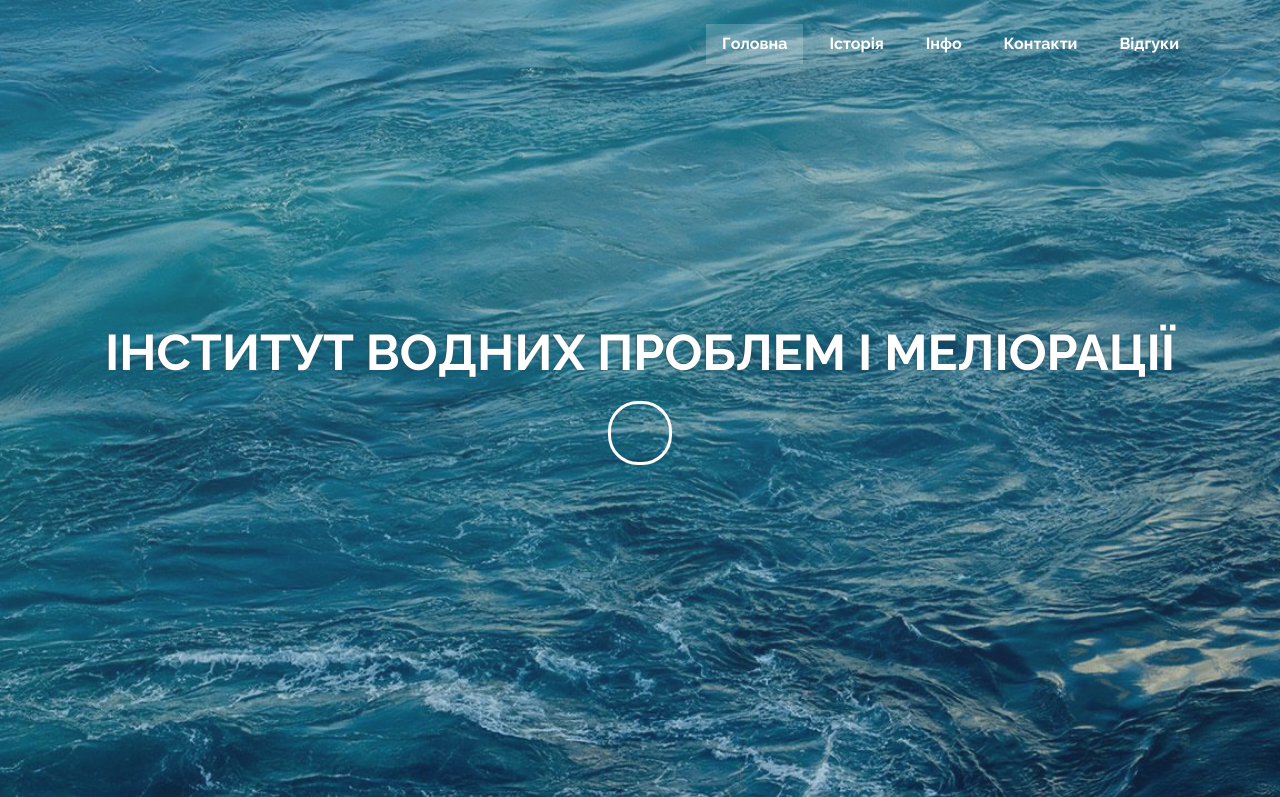
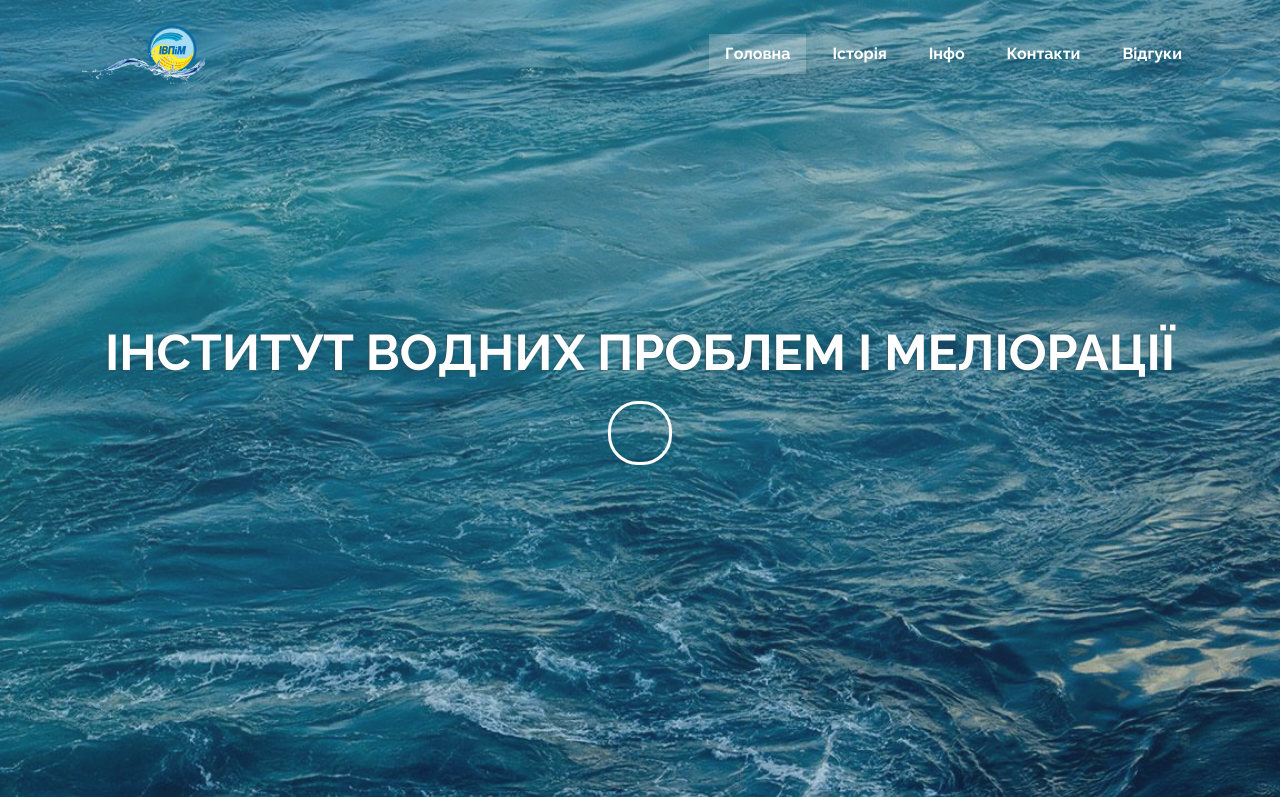
Before and after one commit to LizaMatiash/Institute-of-water, a plain HTML site: page index.html in a window 1280 px wide. Shown: the top 797 px of the page. Drawn offline with nearby package versions, Linux system fonts and the light colour scheme; files that its build step writes are made by us from their sources; files whose address does not match are found by name.

Commit message:
Update index.html

```diff
--- a/index.html
+++ b/index.html
@@ -9,16 +9,16 @@
   <meta content="" name="description">
   <meta content="" name="keywords">
 
-  <link href="assets/img/icon.png" rel="icon">
+  <link href="img/icon.png" rel="icon">
 
   <link href="https://fonts.googleapis.com/css?family=Open+Sans:300,300i,400,400i,600,600i,700,700i|Raleway:300,300i,400,400i,500,500i,600,600i,700,700i|Poppins:300,300i,400,400i,500,500i,600,600i,700,700i" rel="stylesheet">
 
   <!-- Vendor CSS Files -->
-  <link href="assets/vendor/bootstrap/css/bootstrap.min.css" rel="stylesheet">
-  <link href="assets/vendor/bootstrap-icons/bootstrap-icons.css" rel="stylesheet">
-  <link href="assets/vendor/boxicons/css/boxicons.min.css" rel="stylesheet">
+  <link href="vendor/bootstrap/css/bootstrap.min.css" rel="stylesheet">
+  <link href="vendor/bootstrap-icons/bootstrap-icons.css" rel="stylesheet">
+  <link href="vendor/boxicons/css/boxicons.min.css" rel="stylesheet">
 
-  <link href="assets/css/style.css" rel="stylesheet">
+  <link href="css/style.css" rel="stylesheet">
 
 </head>
 
@@ -28,7 +28,7 @@
     <div class="container d-flex align-items-center justify-content-between">
 
       <div class="logo">
-        <a href="index.html"><img src="assets/img/logo.png" alt="" class="img-fluid"></a>
+        <a href="index.html"><img src="img/logo.png" alt="" class="img-fluid"></a>
       </div>
 
       <nav id="navbar" class="navbar">
```
